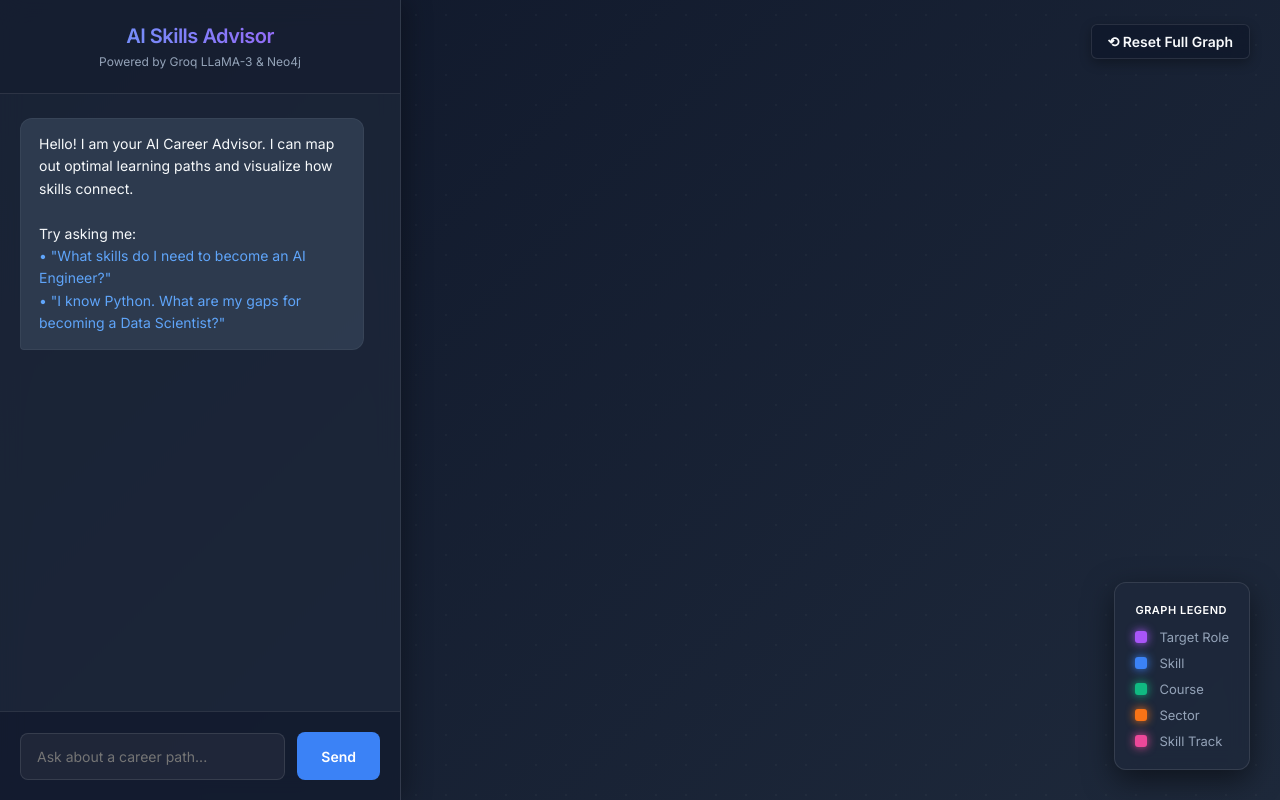
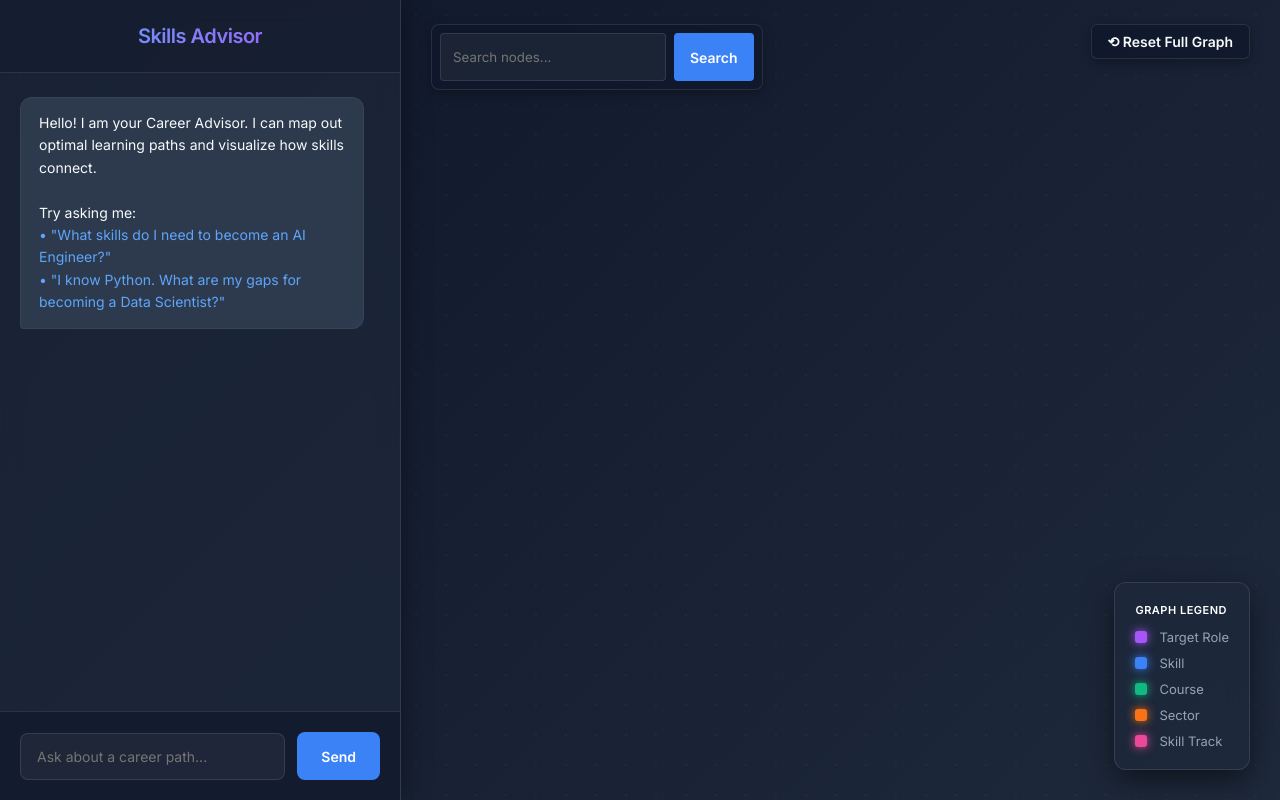
Before and after one commit to manavchouhan115/SkillsFutureFramework, a plain HTML site: page frontend/index.html in a window 1280 px wide. Drawn offline with nearby package versions, Linux system fonts and the light colour scheme; no server answers.

Commit message:
Final polish: docs consolidation, UI overhaul, and repository cleanup

```diff
--- a/frontend/index.html
+++ b/frontend/index.html
@@ -1,5 +1,6 @@
 <!DOCTYPE html>
 <html lang="en">
+
 <head>
     <meta charset="UTF-8">
     <meta name="viewport" content="width=device-width, initial-scale=1.0">
@@ -54,7 +55,7 @@
             border-right: 1px solid var(--border-color);
             display: flex;
             flex-direction: column;
-            box-shadow: 5px 0 25px rgba(0,0,0,0.3);
+            box-shadow: 5px 0 25px rgba(0, 0, 0, 0.3);
             z-index: 10;
         }
 
@@ -88,6 +89,7 @@
         #chat-history::-webkit-scrollbar {
             width: 6px;
         }
+
         #chat-history::-webkit-scrollbar-thumb {
             background: rgba(255, 255, 255, 0.2);
             border-radius: 10px;
@@ -106,7 +108,10 @@
         }
 
         @keyframes slideUp {
-            to { opacity: 1; transform: translateY(0); }
+            to {
+                opacity: 1;
+                transform: translateY(0);
+            }
         }
 
         .msg-user {
@@ -122,7 +127,7 @@
             color: var(--text-primary);
             align-self: flex-start;
             border-bottom-left-radius: 4px;
-            border: 1px solid rgba(255,255,255,0.05);
+            border: 1px solid rgba(255, 255, 255, 0.05);
         }
 
         .msg-bot pre {
@@ -183,7 +188,7 @@
         #graph-panel {
             flex: 1;
             position: relative;
-            background-image: radial-gradient(circle at 50% 50%, rgba(255,255,255,0.03) 1px, transparent 1px);
+            background-image: radial-gradient(circle at 50% 50%, rgba(255, 255, 255, 0.03) 1px, transparent 1px);
             background-size: 30px 30px;
         }
 
@@ -200,14 +205,16 @@
             transform: translate(-50%, -50%);
             width: 50px;
             height: 50px;
-            border: 3px solid rgba(255,255,255,0.1);
+            border: 3px solid rgba(255, 255, 255, 0.1);
             border-radius: 50%;
             border-top-color: var(--accent-primary);
             animation: spin 1s ease-in-out infinite;
         }
 
         @keyframes spin {
-            to { transform: translate(-50%, -50%) rotate(360deg); }
+            to {
+                transform: translate(-50%, -50%) rotate(360deg);
+            }
         }
 
         #reset-btn {
@@ -222,11 +229,59 @@
             padding: 8px 16px;
             height: auto;
             color: var(--text-primary);
-            box-shadow: 0 4px 12px rgba(0,0,0,0.3);
+            box-shadow: 0 4px 12px rgba(0, 0, 0, 0.3);
         }
+
         #reset-btn:hover {
             background: var(--accent-primary);
             border-color: var(--accent-primary);
+        }
+
+        #search-container {
+            position: absolute;
+            top: 24px;
+            left: 30px;
+            z-index: 100;
+            display: flex;
+            gap: 8px;
+            background: rgba(15, 23, 42, 0.7);
+            backdrop-filter: blur(8px);
+            padding: 8px;
+            border-radius: 8px;
+            border: 1px solid var(--border-color);
+            box-shadow: 0 4px 12px rgba(0, 0, 0, 0.3);
+        }
+
+        #search-input {
+            background: rgba(255, 255, 255, 0.05);
+            border: 1px solid rgba(255, 255, 255, 0.1);
+            border-radius: 4px;
+            color: white;
+            padding: 6px 12px;
+            font-family: 'Inter', sans-serif;
+            outline: none;
+            width: 200px;
+        }
+
+        #search-input:focus {
+            border-color: var(--accent-primary);
+        }
+
+        #search-btn {
+            background: var(--accent-primary);
+            color: white;
+            border: none;
+            border-radius: 4px;
+            padding: 6px 16px;
+            cursor: pointer;
+            font-family: 'Inter', sans-serif;
+            font-weight: 600;
+            transition: all 0.2s ease;
+        }
+
+        #search-btn:hover {
+            background: var(--accent-hover);
+            transform: translateY(-1px);
         }
 
         .legend {
@@ -238,7 +293,7 @@
             border: 1px solid var(--border-color);
             padding: 20px;
             border-radius: 12px;
-            box-shadow: 0 10px 30px rgba(0,0,0,0.5);
+            box-shadow: 0 10px 30px rgba(0, 0, 0, 0.5);
             font-size: 13px;
         }
 
@@ -270,18 +325,20 @@
         }
     </style>
 </head>
+
 <body>
 
     <!-- Left Panel: Chat -->
     <div id="chat-panel">
         <div class="header">
-            <h2>AI Skills Advisor</h2>
-            <div style="font-size: 12px; color: var(--text-secondary); margin-top: 6px;">Powered by Groq LLaMA-3 & Neo4j</div>
+            <h2>Skills Advisor</h2>
+
         </div>
 
         <div id="chat-history">
             <div class="message msg-bot">
-                Hello! I am your AI Career Advisor. I can map out optimal learning paths and visualize how skills connect.<br><br>
+                Hello! I am your Career Advisor. I can map out optimal learning paths and visualize how skills
+                connect.<br><br>
                 Try asking me:<br>
                 <span style="color: #60a5fa;">• "What skills do I need to become an AI Engineer?"</span><br>
                 <span style="color: #60a5fa;">• "I know Python. What are my gaps for becoming a Data Scientist?"</span>
@@ -289,13 +346,18 @@
         </div>
 
         <div class="chat-input-container">
-            <input type="text" id="user-input" placeholder="Ask about a career path..." onkeypress="handleKeyPress(event)" autocomplete="off">
+            <input type="text" id="user-input" placeholder="Ask about a career path..."
+                onkeypress="handleKeyPress(event)" autocomplete="off">
             <button onclick="sendMessage()">Send</button>
         </div>
     </div>
 
     <!-- Right Panel: Graph -->
     <div id="graph-panel">
+        <div id="search-container">
+            <input type="text" id="search-input" placeholder="Search nodes..." onkeypress="handleSearchKeyPress(event)" autocomplete="off">
+            <button id="search-btn" onclick="searchGraph()">Search</button>
+        </div>
         <button id="reset-btn" onclick="loadFullGraph()">⟲ Reset Full Graph</button>
         <div class="loader" id="loader"></div>
         <div id="mynetwork"></div>
@@ -303,11 +365,28 @@
         <div class="legend">
             <div class="legend-title">Graph Legend</div>
             <div>
-                <div class="legend-item"><div class="color-box" style="background: var(--color-role); box-shadow: 0 0 10px var(--color-role);"></div> Target Role</div>
-                <div class="legend-item"><div class="color-box" style="background: var(--color-skill); box-shadow: 0 0 10px var(--color-skill);"></div> Skill</div>
-                <div class="legend-item"><div class="color-box" style="background: var(--color-course); box-shadow: 0 0 10px var(--color-course);"></div> Course</div>
-                <div class="legend-item"><div class="color-box" style="background: var(--color-sector); box-shadow: 0 0 10px var(--color-sector);"></div> Sector</div>
-                <div class="legend-item"><div class="color-box" style="background: var(--color-track); box-shadow: 0 0 10px var(--color-track);"></div> Skill Track</div>
+                <div class="legend-item">
+                    <div class="color-box"
+                        style="background: var(--color-role); box-shadow: 0 0 10px var(--color-role);"></div> Target
+                    Role
+                </div>
+                <div class="legend-item">
+                    <div class="color-box"
+                        style="background: var(--color-skill); box-shadow: 0 0 10px var(--color-skill);"></div> Skill
+                </div>
+                <div class="legend-item">
+                    <div class="color-box"
+                        style="background: var(--color-course); box-shadow: 0 0 10px var(--color-course);"></div> Course
+                </div>
+                <div class="legend-item">
+                    <div class="color-box"
+                        style="background: var(--color-sector); box-shadow: 0 0 10px var(--color-sector);"></div> Sector
+                </div>
+                <div class="legend-item">
+                    <div class="color-box"
+                        style="background: var(--color-track); box-shadow: 0 0 10px var(--color-track);"></div> Skill
+                    Track
+                </div>
             </div>
         </div>
     </div>
@@ -316,6 +395,7 @@
         // Vis.js Graph Initialization
         const container = document.getElementById('mynetwork');
         let network = null;
+        let currentNodesDataset = null;
 
         const defaultOptions = {
             nodes: {
@@ -359,8 +439,8 @@
                     gravitationalConstant: -2500,
                     centralGravity: 0.15,
                     springLength: 250,
-                    springConstant: 0.03,
-                    damping: 0.3
+                    springConstant: 0.01,
+                    damping: 0.8
                 },
                 stabilization: {
                     enabled: true,
@@ -369,6 +449,28 @@
                 }
             }
         };
+
+        function setupDoubleClickIsolation(net, nodesDataset) {
+            net.on("doubleClick", function (params) {
+                if (params.nodes.length > 0) {
+                    const clickedNodeId = params.nodes[0];
+                    const connectedNodes = net.getConnectedNodes(clickedNodeId);
+                    const keepNodes = new Set([...connectedNodes, clickedNodeId]);
+
+                    const updates = nodesDataset.get().map(n => ({
+                        id: n.id,
+                        hidden: !keepNodes.has(n.id)
+                    }));
+                    nodesDataset.update(updates);
+                } else {
+                    const updates = nodesDataset.get().map(n => ({
+                        id: n.id,
+                        hidden: false
+                    }));
+                    nodesDataset.update(updates);
+                }
+            });
+        }
 
         async function loadFullGraph() {
             try {
@@ -400,7 +502,9 @@
                 })));
 
                 if (network) network.destroy();
-                network = new vis.Network(container, {nodes, edges}, fullGraphOptions);
+                currentNodesDataset = nodes;
+                network = new vis.Network(container, { nodes, edges }, fullGraphOptions);
+                setupDoubleClickIsolation(network, nodes);
             } catch (error) {
                 console.error("Error loading full graph", error);
             } finally {
@@ -503,7 +607,9 @@
                 network.destroy();
             }
             // Use hierarchy options for isolated paths
+            currentNodesDataset = data.nodes;
             network = new vis.Network(container, data, hierarchyOptions);
+            setupDoubleClickIsolation(network, data.nodes);
         }
 
         // Chat Logic
@@ -562,6 +668,47 @@
                 document.getElementById('loader').style.display = 'none';
             }
         }
+
+        function handleSearchKeyPress(e) {
+            if (e.key === 'Enter') {
+                searchGraph();
+            }
+        }
+
+        function searchGraph() {
+            const input = document.getElementById('search-input');
+            const keyword = input.value.trim().toLowerCase();
+
+            if (!currentNodesDataset) return;
+
+            if (!keyword) {
+                // Reset all nodes to visible
+                const updates = currentNodesDataset.get().map(n => ({
+                    id: n.id,
+                    hidden: false
+                }));
+                currentNodesDataset.update(updates);
+                return;
+            }
+
+            let found = false;
+            const updates = currentNodesDataset.get().map(n => {
+                const labelText = n.label.toLowerCase();
+                const matches = labelText.includes(keyword);
+                if (matches) found = true;
+                return {
+                    id: n.id,
+                    hidden: !matches
+                };
+            });
+
+            if (found) {
+                currentNodesDataset.update(updates);
+            } else {
+                alert("No nodes found for keyword: " + input.value.trim());
+            }
+        }
     </script>
 </body>
+
 </html>
```
Also changed, not shown: assets/WebInterface.png (added), details.txt (deleted), 4 other files.
